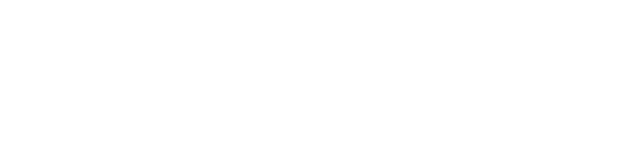
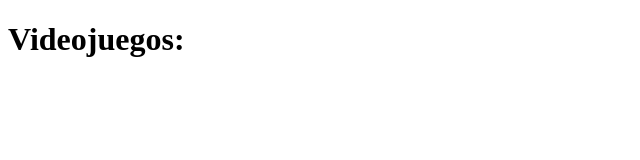
Before and after one commit to mrmeisawesome/taller_en_clase_juevesbp, a plain HTML site: page index.html in a window 1280 px wide. Shown: the whole page, without its empty margins (0-640 px from the left). Drawn offline with Linux system fonts and the light colour scheme.

Commit message:
Añadí h1 de encabezado

```diff
--- a/index.html
+++ b/index.html
@@ -6,6 +6,6 @@
     <title>Videojuegos Aclamados</title>
 </head>
 <body>
-
+    <h1>Videojuegos:</h1>
 </body>
 </html>
```
